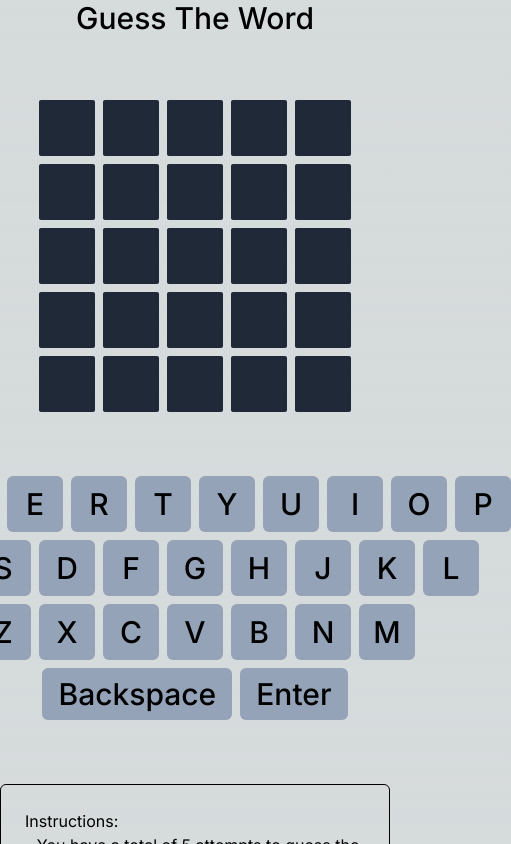
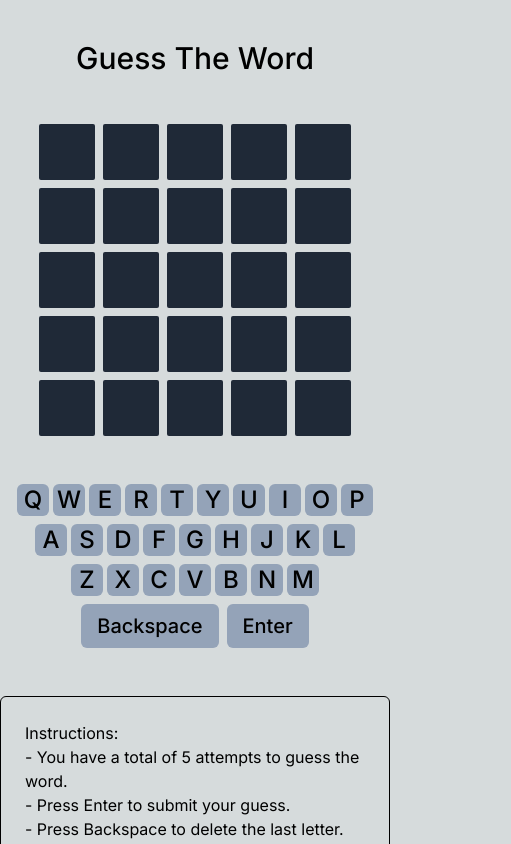
Before and after one commit to Thisisaarush/wordle-game, a Next.js app: page / in a window 390 px wide. Shown: the top 844 px of the page, 511 px wide, since content can reach past the window. Built offline with nearby package versions, Linux system fonts and the light colour scheme.

Commit message:
Add mobile responsive

```diff
--- a/src/app/page.tsx
+++ b/src/app/page.tsx
@@ -172,7 +172,7 @@ export default function Home() {
   }
 
   return (
-    <div className="min-h-screen flex flex-col justify-center items-center gap-16">
+    <div className="min-h-screen flex flex-col justify-center items-center gap-12 md:gap-16 py-10">
       <div className="font-medium text-3xl max-w-xl text-center">
         {isCorrectGuess ? (
           <p className="text-xl text-balance">
--- a/src/components/onScreenKeyboard.tsx
+++ b/src/components/onScreenKeyboard.tsx
@@ -13,15 +13,14 @@ export const OnScreenKeyboard: React.FC<OnScreenKeyboardProps> = ({
   const backspaceEnter = ["Backspace", "Enter"]
 
   return (
-    <div>
     <div className="flex flex-col justify-center items-center gap-2">
       {keyRows.map((row, index) => (
-          <div key={index} className="flex justify-center gap-2">
+        <div key={index} className="flex justify-center gap-1 md:gap-2">
           {row.map((key) => (
             <div
               key={key}
               onClick={() => handleKeyDown(key)}
-                className="flex justify-center items-center size-14 bg-slate-400 text-black rounded-md text-3xl font-medium cursor-default select-none dark:bg-slate-400  active:scale-95"
+              className="flex justify-center items-center size-8 text-2xl md:size-14 md:text-3xl bg-slate-400 text-black rounded-md  font-medium cursor-default select-none dark:bg-slate-400  active:scale-95"
             >
               {key}
             </div>
@@ -34,13 +33,12 @@ export const OnScreenKeyboard: React.FC<OnScreenKeyboardProps> = ({
           <div
             key={key}
             onClick={() => handleKeyDown(key)}
-              className="flex justify-center items-center size-fit px-4 py-2 bg-slate-400 text-black rounded-md text-3xl font-medium cursor-default select-none dark:bg-slate-400  active:scale-95"
+            className="flex justify-center items-center size-fit text-xl md:text-3xl px-4 py-2 bg-slate-400 text-black rounded-md font-medium cursor-default select-none dark:bg-slate-400  active:scale-95"
           >
             {key}
           </div>
         ))}
       </div>
     </div>
-    </div>
   )
 }
```
Also changed, not shown: 1 other file (tests, documents, lock files or other folders). Lines whose indentation alone changed are shown as unchanged.
